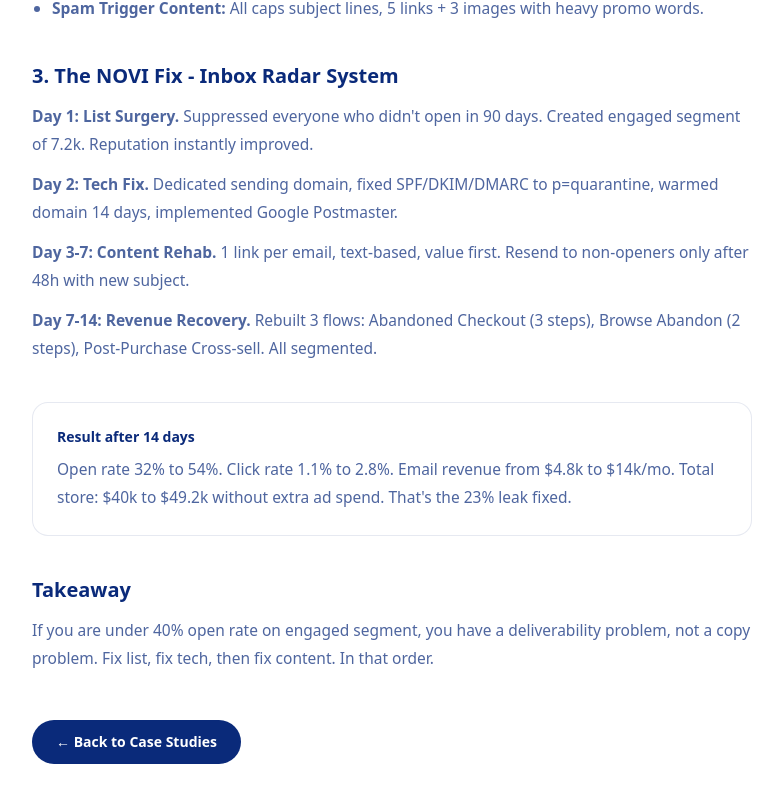
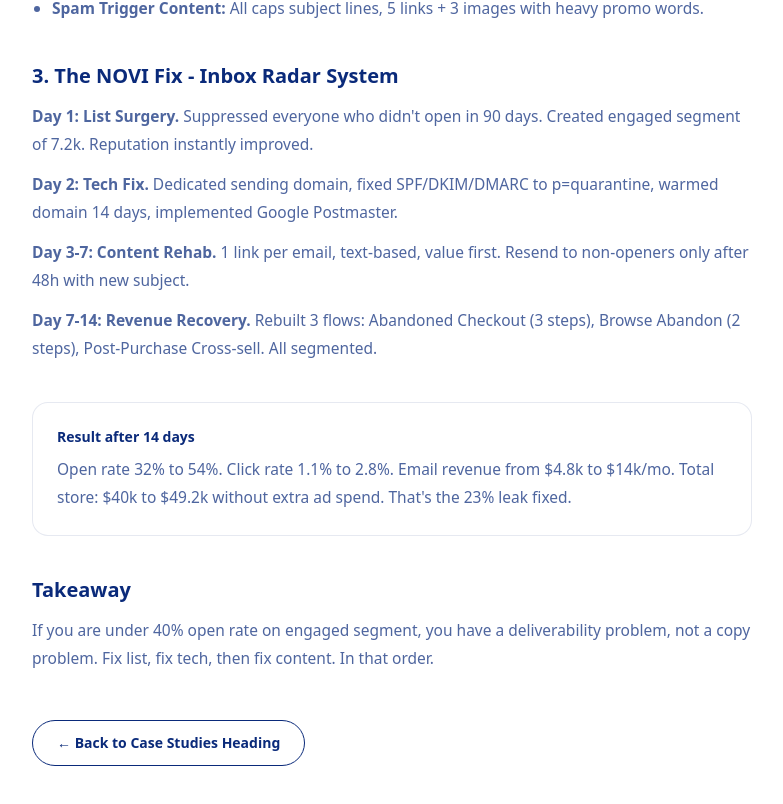
Before and after one commit to NOVI-I6699-cmd/portfolio-starter-kit, a Next.js app: page /insights/how-i-fixed-23-percent-revenue-leak-shopify in a window 1280 px wide. Shown: the part 1017-1821 px from the top of the page, without its empty margins (248-1031 px from the left). Built offline with nearby package versions, Linux system fonts and the light colour scheme.

Commit message:
Update page.tsx

```diff
--- a/app/insights/how-i-fixed-23-percent-revenue-leak-shopify/page.tsx
+++ b/app/insights/how-i-fixed-23-percent-revenue-leak-shopify/page.tsx
@@ -58,7 +58,10 @@ export default function Page(){
         </div>
       </div>
 
-      <Link href="/#case-studies" className="mt-12 inline-block px-6 py-3 rounded-full text-sm font-bold text-white bg-[#0A2A7A] hover:bg-[#0A2A7A]/90 transition-colors">← Back to Case Studies</Link>
+      {/* SAME AS YOUR CIRCLED CASE 04 */}
+      <Link href="/#case-studies" className="mt-12 inline-flex border px-6 py-3 rounded-full text-sm font-semibold hover:bg-black hover:text-white transition" style={{borderColor: '#0A2A7A', color: '#0A2A7A'}}>
+        ← Back to Case Studies Heading
+      </Link>
     </main>
   )
 }
```
